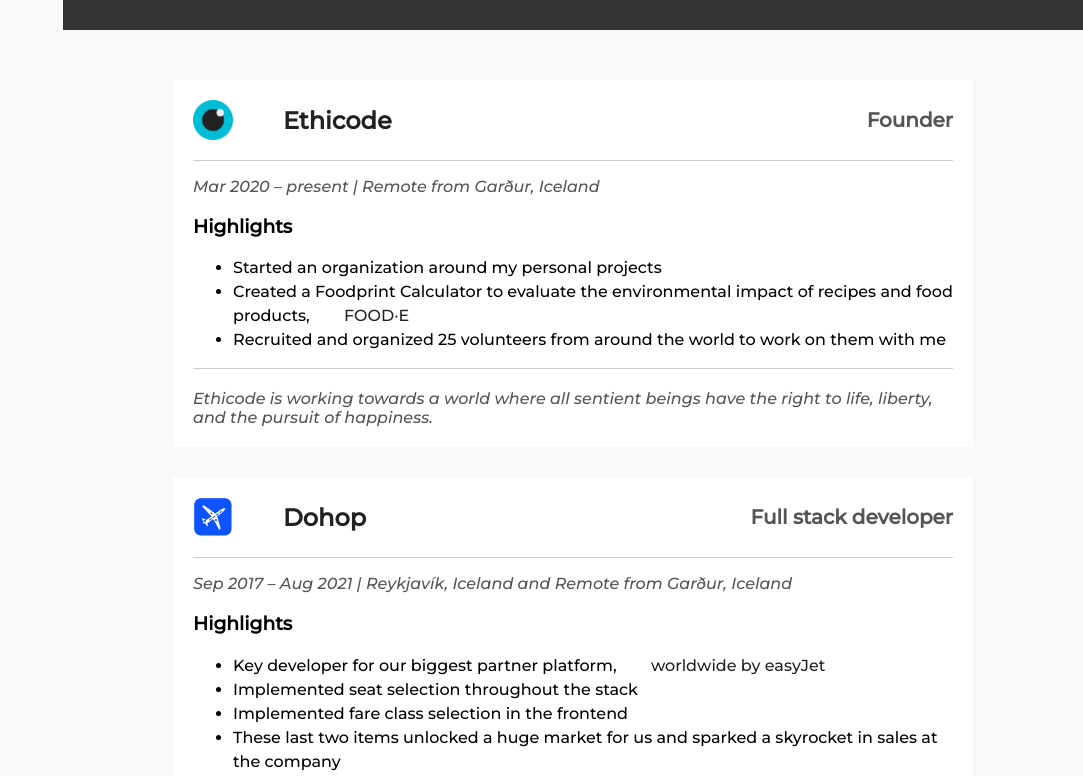
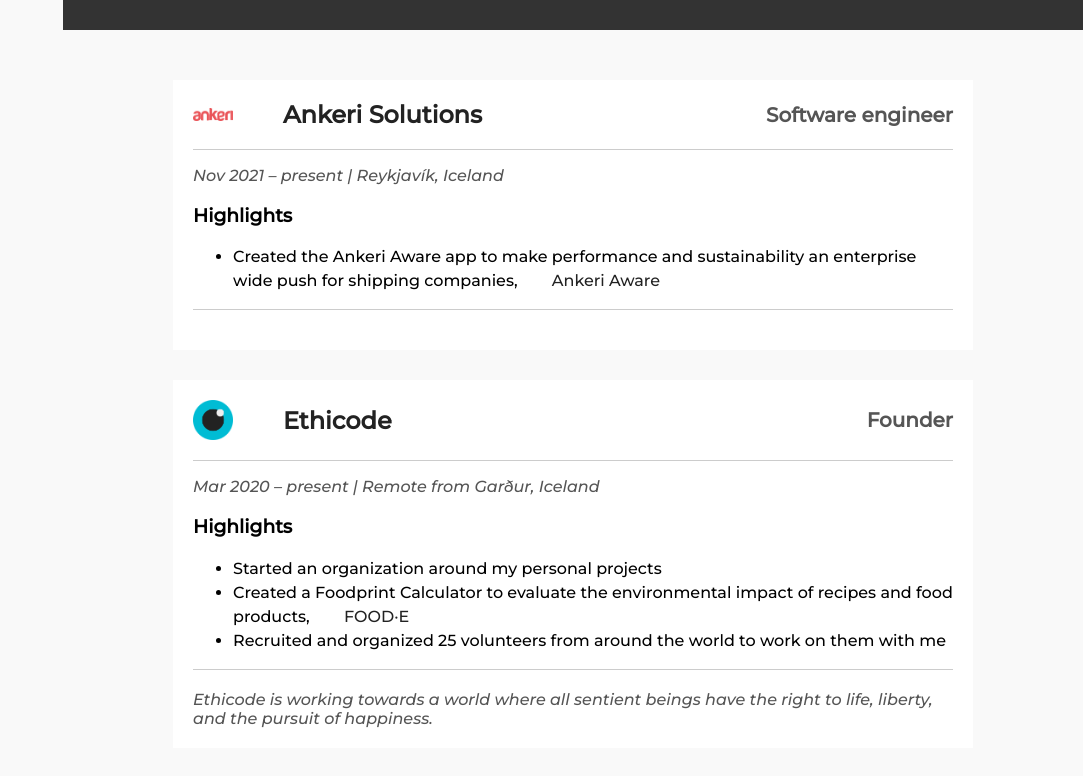
Before and after one commit to atlisg/portfolio, a Next.js app: page /resume in a window 1280 px wide. Shown: the part 1104-1880 px from the top of the page, without its empty margins (197-1280 px from the left). Built offline with nearby package versions, Linux system fonts and the light colour scheme.

Commit message:
feat: add ankeri to experience

```diff
--- a/components/Experience.tsx
+++ b/components/Experience.tsx
@@ -2,11 +2,19 @@
 import Card from '../components/Card';
 import ExternalLink from './ExternalLink';
 
-const Experience = ({ logo, company, homepage, title, period, highlights, footer }) => {
+const Experience = ({
+  logo,
+  company,
+  homepage,
+  title,
+  period,
+  highlights,
+  footer,
+}) => {
   return (
     <Card>
       <div className="section-header">
-        <img src={logo} alt="logo" width="40" height="40" />
+        <img src={logo} alt="logo" width="40" />
         <h3 className="section-header-name">
           <ExternalLink link={homepage} text={company} isTitle />
         </h3>
@@ -19,7 +27,9 @@
           {highlights.map((highlight: any, i: number) => (
             <li key={i}>
               {highlight.text}
-              {highlight.link && <ExternalLink link={highlight.link} text={highlight.linkText} />}
+              {highlight.link && (
+                <ExternalLink link={highlight.link} text={highlight.linkText} />
+              )}
             </li>
           ))}
         </ul>
--- a/components/Experiences.tsx
+++ b/components/Experiences.tsx
@@ -2,6 +2,20 @@
 
 const Experiences = () => (
   <div className="container">
+    <Experience
+      logo="ankeri_logo.webp"
+      company="Ankeri Solutions"
+      homepage="//ankeri.net"
+      title="Software engineer"
+      period="Nov 2021 – present | Reykjavík, Iceland"
+      highlights={[
+        {
+          text: 'Created the Ankeri Aware app to make performance and sustainability an enterprise wide push for shipping companies, ',
+          link: '//ankeri.net/aware',
+          linkText: 'Ankeri Aware',
+        },
+      ]}
+    />
     <Experience
       logo="eye-close.png"
       company="Ethicode"
--- a/components/Skills.tsx
+++ b/components/Skills.tsx
@@ -14,16 +14,16 @@
           name: 'Next.js',
         },
         {
+          image: 'vue.png',
+          name: 'Vue.js',
+        },
+        {
           image: 'typescript.svg',
           name: 'Typescript',
         },
         {
           image: 'angular.svg',
           name: 'Angular.js',
-        },
-        {
-          image: 'vue.png',
-          name: 'Vue.js',
         },
       ]}
     />
```
Also changed, not shown: public/ankeri_logo.webp (added), 1 other file (tests, documents, lock files or other folders).
